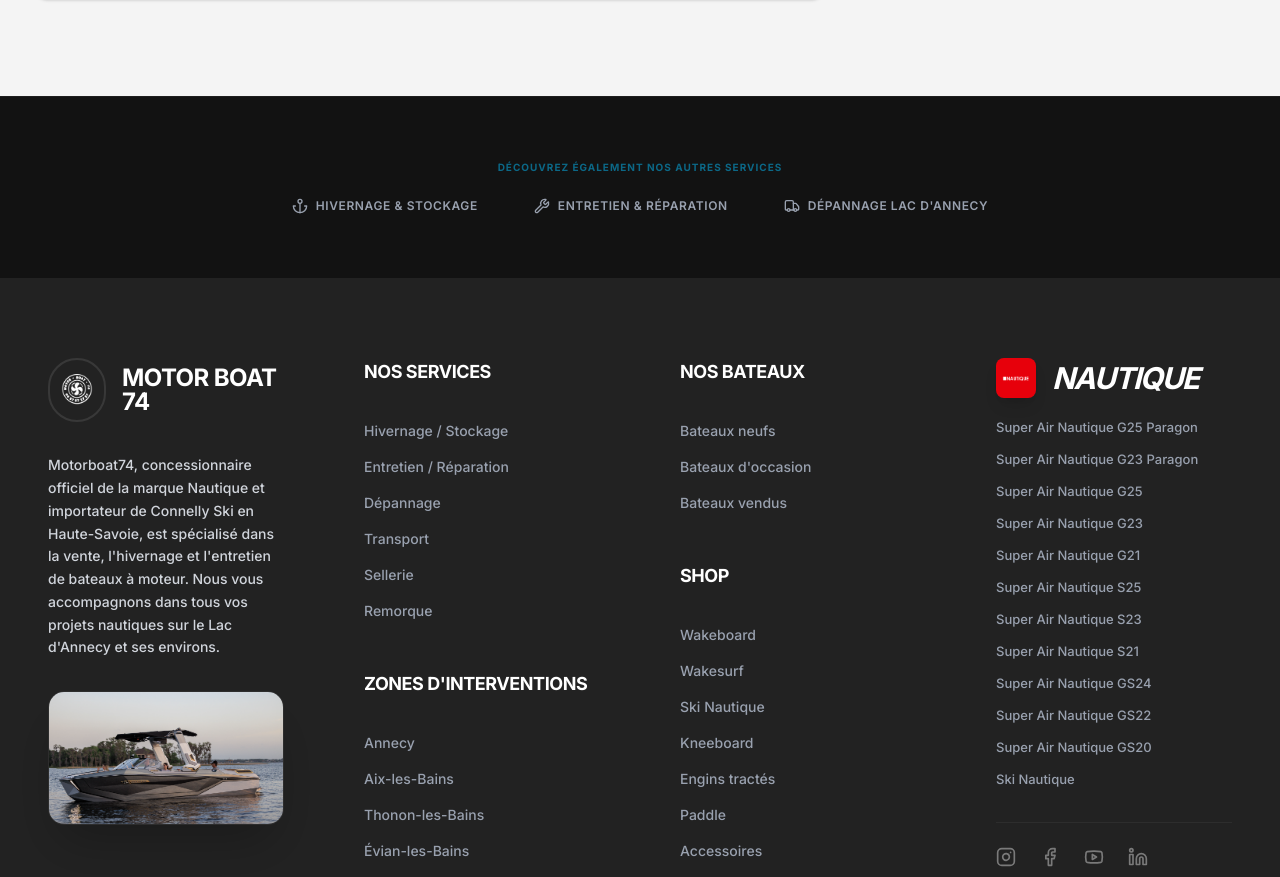
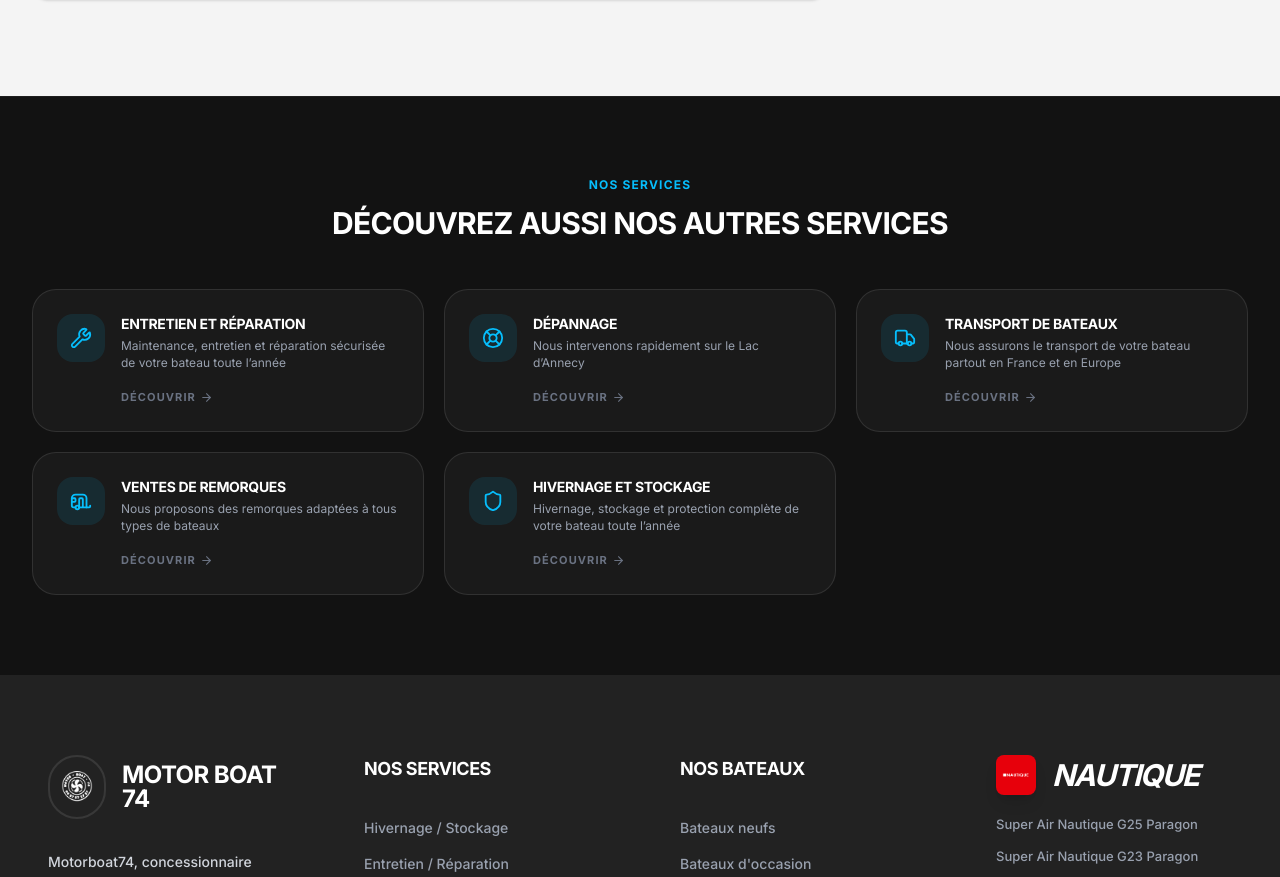
Before and after one commit to Ericfevrier/MB74-Site, a React (Vite) app: page /sellerie in a window 1280 px wide. Shown: the part 4656-5533 px from the top of the page. Built offline with nearby package versions, Linux system fonts and the light colour scheme.

Commit message:
Section autres services: composant partage OtherServices (cartes visibles icone+titre+description) sur toutes les pages services (depannage, sellerie, hivernage, pages services generiques) + URLs corrigees

```diff
--- /dev/null
+++ b/src/components/OtherServices.tsx
@@ -0,0 +1,68 @@
+import React from 'react';
+import { Link } from 'react-router-dom';
+import { Wrench, LifeBuoy, Truck, Sofa, Caravan, Shield, Anchor, ArrowRight } from 'lucide-react';
+import { services, hivernageCross } from '../data/services';
+
+const ICONS: Record<string, React.ComponentType<{ size?: number; className?: string }>> = {
+  wrench: Wrench,
+  lifebuoy: LifeBuoy,
+  truck: Truck,
+  sofa: Sofa,
+  caravan: Caravan,
+  shield: Shield,
+};
+
+// Pages dédiées (riches) → leur URL propre ; sinon /services/<slug>.
+const DEDICATED: Record<string, string> = {
+  depannage: '/depannage',
+  'sellerie-de-bateau': '/sellerie',
+  'hivernage-stockage-bateau': '/hivernage-stockage-bateau',
+};
+const resolvePath = (slug: string) => DEDICATED[slug] ?? `/services/${slug}`;
+
+const ALL = [
+  ...services.map((s) => ({ slug: s.slug, title: s.crossTitle, desc: s.crossDesc, icon: s.icon })),
+  { slug: hivernageCross.slug, title: hivernageCross.crossTitle, desc: hivernageCross.crossDesc, icon: hivernageCross.icon },
+];
+
+/** Section « Nos autres services » — cartes visibles, partagée par toutes les pages services. */
+export function OtherServices({ currentSlug }: { currentSlug?: string }) {
+  const items = ALL.filter((s) => s.slug !== currentSlug);
+
+  return (
+    <section className="bg-ink-950 py-20 border-t border-white/5">
+      <div className="container mx-auto px-4 lg:px-8 max-w-[1400px]">
+        <div className="text-center mb-12">
+          <span className="text-brand-cyan uppercase tracking-widest font-bold text-xs block mb-3">Nos services</span>
+          <h2 className="text-2xl md:text-3xl font-sans font-bold uppercase text-white tracking-tight">
+            Découvrez aussi nos autres services
+          </h2>
+        </div>
+
+        <div className="grid grid-cols-1 sm:grid-cols-2 lg:grid-cols-3 gap-5">
+          {items.map((s) => {
+            const Icon = ICONS[s.icon] ?? Anchor;
+            return (
+              <Link
+                key={s.slug}
+                to={resolvePath(s.slug)}
+                className="group bg-ink-900 border border-white/10 rounded-3xl p-6 hover:border-brand-cyan hover:-translate-y-1 transition-all flex items-start gap-4"
+              >
+                <span className="w-12 h-12 rounded-2xl bg-brand-cyan/10 text-brand-cyan flex items-center justify-center shrink-0 group-hover:bg-brand-cyan group-hover:text-brand-dark transition-colors">
+                  <Icon size={22} />
+                </span>
+                <div className="min-w-0">
+                  <h3 className="font-bold text-white uppercase tracking-tight text-sm mb-1">{s.title}</h3>
+                  <p className="text-gray-400 text-xs leading-snug mb-3">{s.desc}</p>
+                  <span className="inline-flex items-center gap-1 text-[11px] font-bold uppercase tracking-widest text-gray-500 group-hover:text-brand-cyan transition-colors">
+                    Découvrir <ArrowRight size={13} className="group-hover:translate-x-1 transition-transform" />
+                  </span>
+                </div>
+              </Link>
+            );
+          })}
+        </div>
+      </div>
+    </section>
+  );
+}
--- a/src/pages/DepannagePage.tsx
+++ b/src/pages/DepannagePage.tsx
@@ -1,6 +1,7 @@
 import React, { useState, useEffect, useRef } from 'react';
 import { Helmet } from 'react-helmet-async';
 import { Breadcrumb } from '../components/Breadcrumb';
+import { OtherServices } from '../components/OtherServices';
 import { SITE } from '../data/site';
 import {
   Wrench,
@@ -20,7 +21,6 @@
   Anchor,
   BatteryWarning,
   Star,
-  Truck,
   Lock,
   MessageCircle,
 } from 'lucide-react';
@@ -533,23 +533,8 @@
         </div>
       </section>
 
-      {/* Services complémentaires */}
-      <section className="bg-ink-950 py-16 text-gray-400 text-xs font-semibold border-t border-white/5">
-        <div className="container mx-auto px-4 lg:px-8 max-w-[1400px] text-center">
-          <p className="uppercase text-brand-cyan/50 tracking-widest text-[10px] mb-6 font-bold">Découvrez également nos autres services</p>
-          <div className="flex flex-wrap justify-center gap-8 md:gap-14">
-            <a href="/hivernage-stockage-bateau" className="flex items-center gap-2 hover:text-brand-cyan transition-colors uppercase tracking-wider">
-              <Anchor className="w-4 h-4" /> Hivernage & Stockage
-            </a>
-            <a href="/services/entretien-reparation" className="flex items-center gap-2 hover:text-brand-cyan transition-colors uppercase tracking-wider">
-              <Wrench className="w-4 h-4" /> Entretien & Réparation
-            </a>
-            <a href="/services/transport-de-bateau" className="flex items-center gap-2 hover:text-brand-cyan transition-colors uppercase tracking-wider">
-              <Truck className="w-4 h-4" /> Transport de bateau
-            </a>
-          </div>
-        </div>
-      </section>
+      {/* Nos autres services */}
+      <OtherServices currentSlug="depannage" />
     </div>
   );
 }
--- a/src/pages/HivernageStockagePage.tsx
+++ b/src/pages/HivernageStockagePage.tsx
@@ -3,6 +3,7 @@
 import { Link } from 'react-router-dom';
 import { motion, AnimatePresence } from 'motion/react';
 import { Breadcrumb } from '../components/Breadcrumb';
+import { OtherServices } from '../components/OtherServices';
 import {
   Shield,
   Wrench,
@@ -29,8 +30,6 @@
   Lock,
   MessageCircle,
   Truck,
-  LifeBuoy,
-  Scissors
 } from 'lucide-react';
 
 export function HivernageStockagePage() {
@@ -1241,29 +1240,8 @@
         </div>
       </section>
 
-      {/* 🛠 Bloc 14 — Services complémentaires */}
-      <section className="bg-ink-950 py-16 text-gray-400 text-xs font-semibold border-t border-white/5 border-b border-white/5">
-        <div className="container mx-auto px-4 lg:px-8 max-w-[1400px] text-center">
-          <p className="uppercase text-brand-cyan/50 tracking-widest text-[10px] mb-6 font-bold grid">Découvrez également nos autres services</p>
-          <div className="flex flex-wrap justify-center gap-8 md:gap-14">
-            <Link to="/entretien-reparation" className="flex items-center gap-2 hover:text-brand-cyan transition-colors uppercase tracking-wider">
-              <Wrench className="w-4 h-4" /> Entretien & Réparation
-            </Link>
-            <Link to="/depannage" className="flex items-center gap-2 hover:text-brand-cyan transition-colors uppercase tracking-wider">
-              <LifeBuoy className="w-4 h-4" /> Dépannage Lac d'Annecy
-            </Link>
-            <Link to="/transport" className="flex items-center gap-2 hover:text-brand-cyan transition-colors uppercase tracking-wider">
-              <Truck className="w-4 h-4" /> Transport Bateau Europe
-            </Link>
-            <Link to="/sellerie" className="flex items-center gap-2 hover:text-brand-cyan transition-colors uppercase tracking-wider">
-              <Scissors className="w-4 h-4" /> Sellerie Nautique Sur-Mesure
-            </Link>
-            <Link to="/remorque" className="flex items-center gap-2 hover:text-brand-cyan transition-colors uppercase tracking-wider">
-              <Anchor className="w-4 h-4" /> Vente de Remorques
-            </Link>
-          </div>
-        </div>
-      </section>
+      {/* Nos autres services */}
+      <OtherServices currentSlug="hivernage-stockage-bateau" />
     </div>
   );
 }
--- a/src/pages/SelleriePage.tsx
+++ b/src/pages/SelleriePage.tsx
@@ -1,6 +1,7 @@
 import React, { useState, useEffect, useRef } from 'react';
 import { Helmet } from 'react-helmet-async';
 import { Breadcrumb } from '../components/Breadcrumb';
+import { OtherServices } from '../components/OtherServices';
 import { SITE } from '../data/site';
 import {
   Sofa,
@@ -24,7 +25,6 @@
   Clock,
   MessageCircle,
   Anchor,
-  Truck,
 } from 'lucide-react';
 
 const ZONES = ['Annecy', 'Aix-les-Bains', 'Thonon-les-Bains', 'Évian-les-Bains', 'Genève', 'Lac de Serre-Ponçon'];
@@ -540,23 +540,8 @@
         </div>
       </section>
 
-      {/* Services complémentaires */}
-      <section className="bg-ink-950 py-16 text-gray-400 text-xs font-semibold border-t border-white/5">
-        <div className="container mx-auto px-4 lg:px-8 max-w-[1400px] text-center">
-          <p className="uppercase text-brand-cyan/50 tracking-widest text-[10px] mb-6 font-bold">Découvrez également nos autres services</p>
-          <div className="flex flex-wrap justify-center gap-8 md:gap-14">
-            <a href="/hivernage-stockage-bateau" className="flex items-center gap-2 hover:text-brand-cyan transition-colors uppercase tracking-wider">
-              <Anchor className="w-4 h-4" /> Hivernage & Stockage
-            </a>
-            <a href="/services/entretien-reparation" className="flex items-center gap-2 hover:text-brand-cyan transition-colors uppercase tracking-wider">
-              <Wrench className="w-4 h-4" /> Entretien & Réparation
-            </a>
-            <a href="/depannage" className="flex items-center gap-2 hover:text-brand-cyan transition-colors uppercase tracking-wider">
-              <Truck className="w-4 h-4" /> Dépannage Lac d'Annecy
-            </a>
-          </div>
-        </div>
-      </section>
+      {/* Nos autres services */}
+      <OtherServices currentSlug="sellerie-de-bateau" />
     </div>
   );
 }
--- a/src/pages/ServicePage.tsx
+++ b/src/pages/ServicePage.tsx
@@ -10,7 +10,7 @@
 } from 'lucide-react';
 import { getService, ServiceSection, ServiceCard } from '../data/services';
 import { SITE } from '../data/site';
-import { ComplementaryServices } from '../components/services/ComplementaryServices';
+import { OtherServices } from '../components/OtherServices';
 import { ServiceContactBlock } from '../components/services/ServiceContactBlock';
 
 /** Icônes optionnelles par carte (clé → composant lucide). */
@@ -389,7 +389,7 @@
         </div>
       </section>
 
-      <ComplementaryServices currentSlug={service.slug} />
+      <OtherServices currentSlug={service.slug} />
       <ServiceContactBlock subject={service.nav} />
     </div>
   );
```
